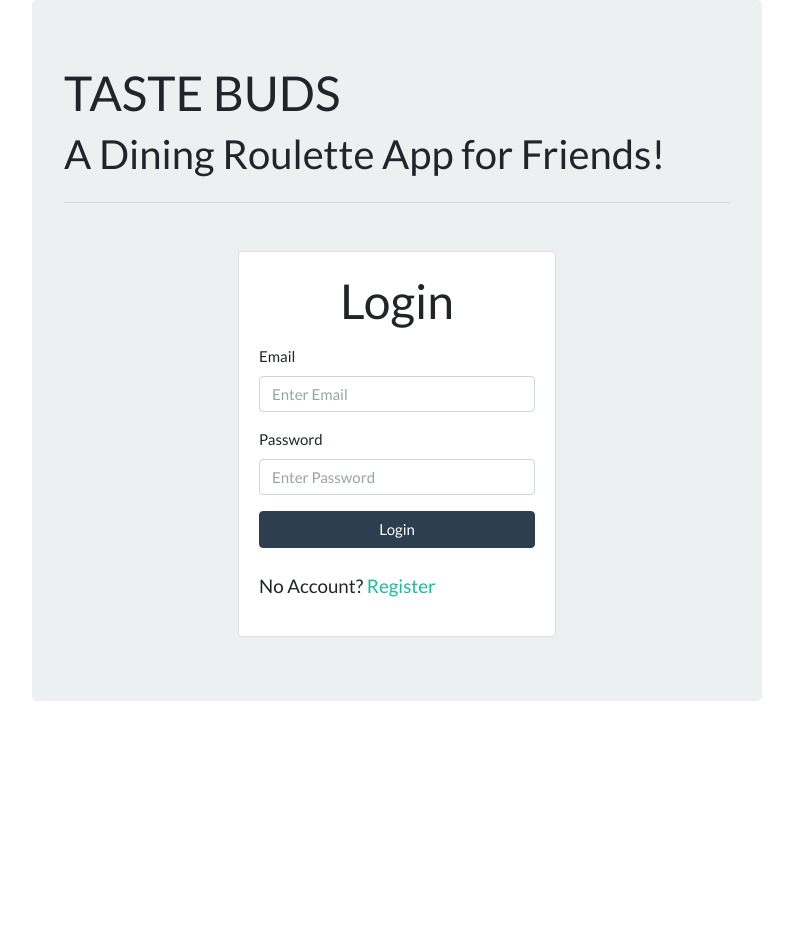
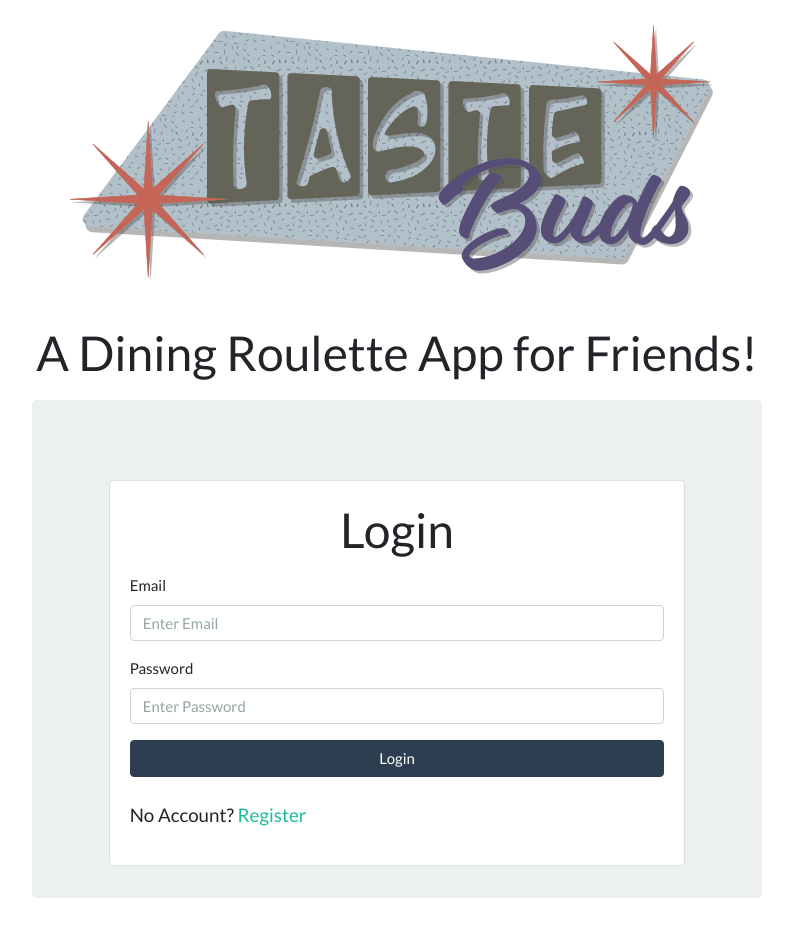
Before and after one commit to jenross/taste-buds-roulette, a website: page public/index.html in a window 1280 px wide. Shown: the whole page, without its empty margins (243-1036 px from the left). Before the commit the page ends 800 px from the top, so only its background shows below. Drawn offline with nearby package versions, Linux system fonts and the light colour scheme; no server answers; some icons are missing.

Commit message:
Dylan alone Merger

```diff
--- a/public/index.html
+++ b/public/index.html
@@ -13,15 +13,19 @@
 
 <body>
     <div class="container">
+        <div class="row">
+            <img class="logo" src="img\tastebuds-logo.png" alt="logo">
+        </div>
+        <div class="row">
+            <div class="col-md-12">
+                <h1 id="slogan" class="text-center">A Dining Roulette App for Friends!</h1>
+            </div>
+        </div>
             <div class="row">
-                <div class="col-8 offset-2">
-                <div class="jumbotron">
-                <h1>TASTE BUDS</h1>
-                <h2>A Dining Roulette App for Friends!</h2>
-                <hr class="my-4">
-                <!-- <form class="clearfix mb-4" action="POST"> -->
+                <div id="loginContainer" class="col-8 offset-2">
+                <div id="loginJum" class="jumbotron p-b-50">
                     <div class="row mt-5">
-                    <div class="col-md-6 m-auto">
+                    <div class="col-md-10 m-auto">
                     <div class="card card-body">
                 <h1 class="text-center mb-3"><i class="fas fa-sign-in-alt"></i>Login</h1>
 
--- a/public/styles/styles.css
+++ b/public/styles/styles.css
@@ -9,3 +9,26 @@
 #map {
     height: 100%;
 }
+
+.logo {
+    position: relative;
+    top: -20px;
+    display: block;
+    margin-left: auto;
+    margin-right: auto;
+}
+
+#slogan {
+    position: relative;
+    top: -20px;
+}
+
+#loginJum {
+    position: relative;
+    top: -10px;
+    padding: 2rem 1rem;
+}
+
+#loginContainer {
+    height: 550px;
+}
```
Also changed, not shown: public/register.html (+1 -1 lines), public/img/tastebuds-logo.png (added).
